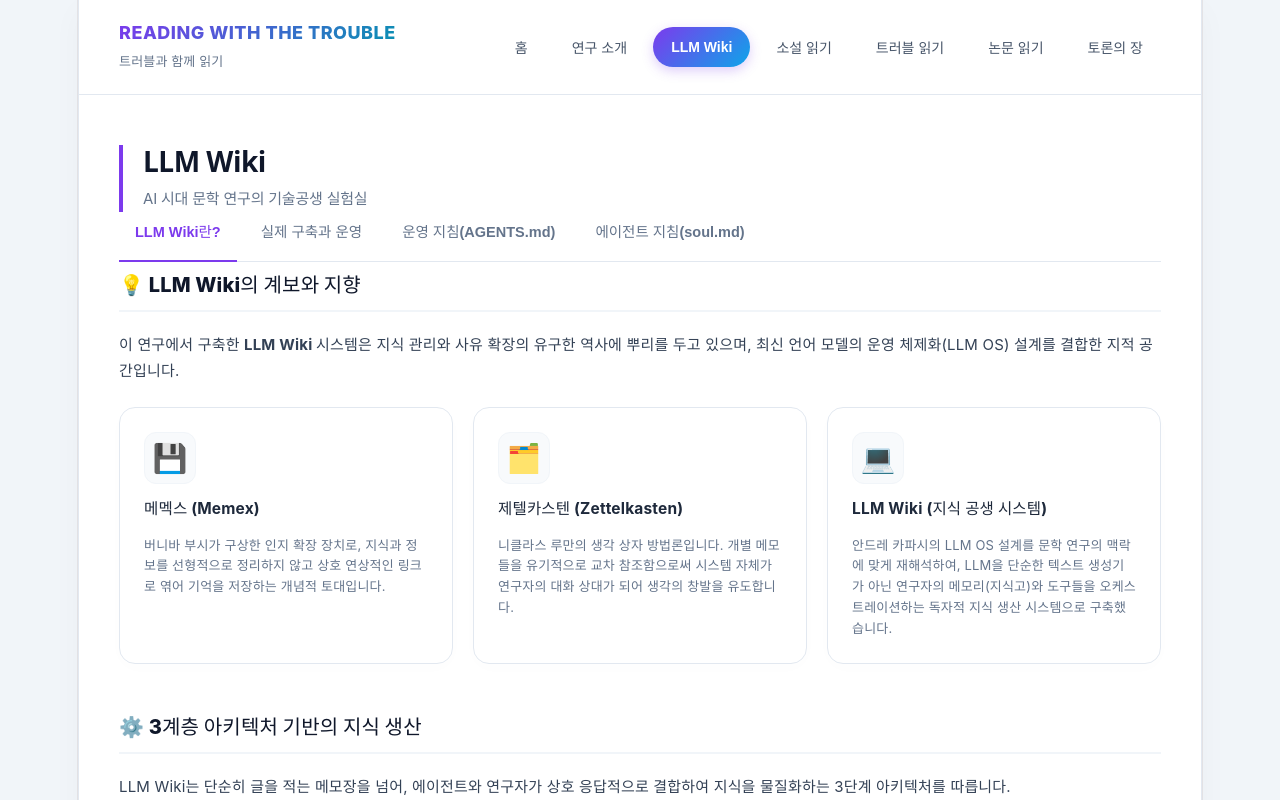
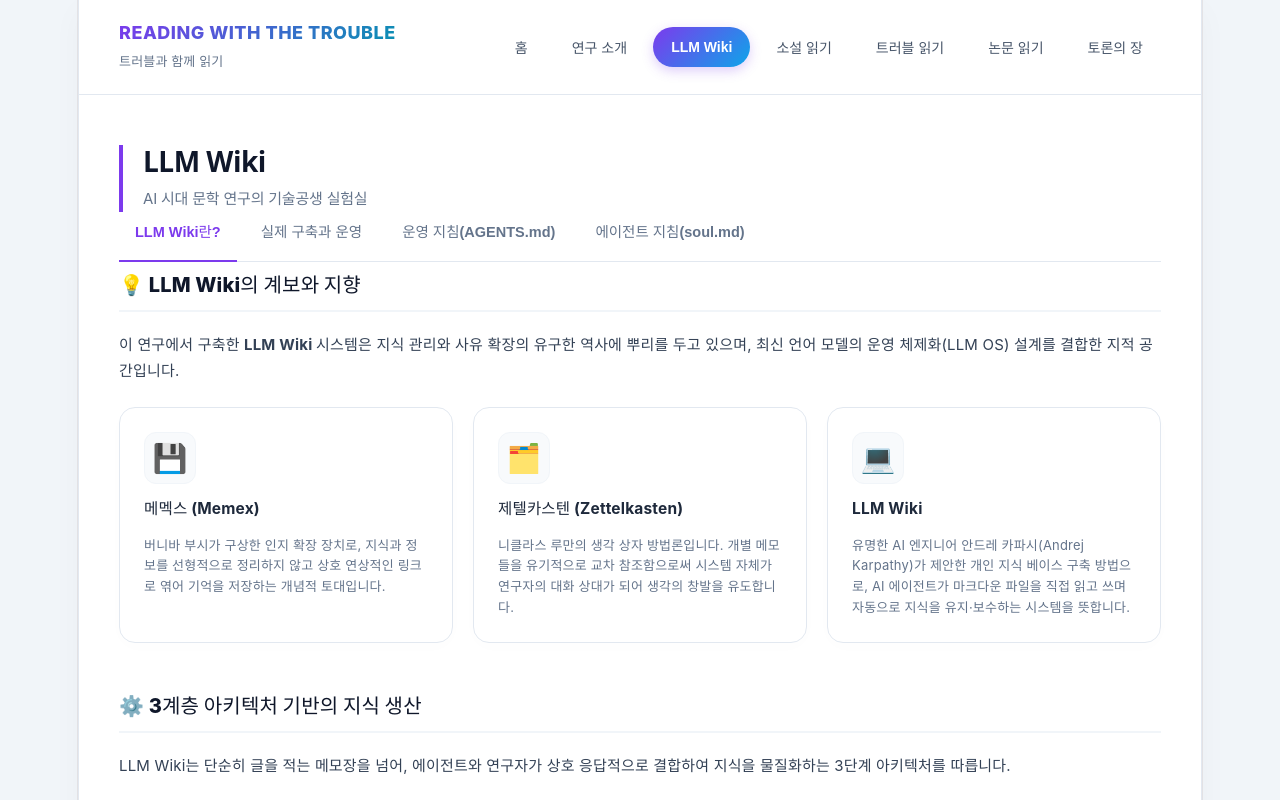
Before and after one commit to daewonnoh/LLM-Wiki-Agent, a React (Vite) app: page / in a window 1280 px wide. Both pictures are taken after a click on the button "LLM Wiki". Shown: the top 800 px of the page. Built offline with nearby package versions, Linux system fonts and the light colour scheme; a web font is replaced by a local one.

Commit message:
LLM Wiki 카드 문구 수정 (안드레 카파시의 개인 지식 베이스 정의)

```diff
--- a/src/App.jsx
+++ b/src/App.jsx
@@ -940,8 +940,8 @@ function App() {
                     </div>
                     <div className="ancestry-card">
                       <div className="ancestry-icon">💻</div>
-                      <h4>LLM Wiki (지식 공생 시스템)</h4>
-                      <p>안드레 카파시의 LLM OS 설계를 문학 연구의 맥락에 맞게 재해석하여, LLM을 단순한 텍스트 생성기가 아닌 연구자의 메모리(지식고)와 도구들을 오케스트레이션하는 독자적 지식 생산 시스템으로 구축했습니다.</p>
+                      <h4>LLM Wiki</h4>
+                      <p>유명한 AI 엔지니어 안드레 카파시(Andrej Karpathy)가 제안한 개인 지식 베이스 구축 방법으로, AI 에이전트가 마크다운 파일을 직접 읽고 쓰며 자동으로 지식을 유지·보수하는 시스템을 뜻합니다.</p>
                     </div>
                   </div>
                 </section>
```
